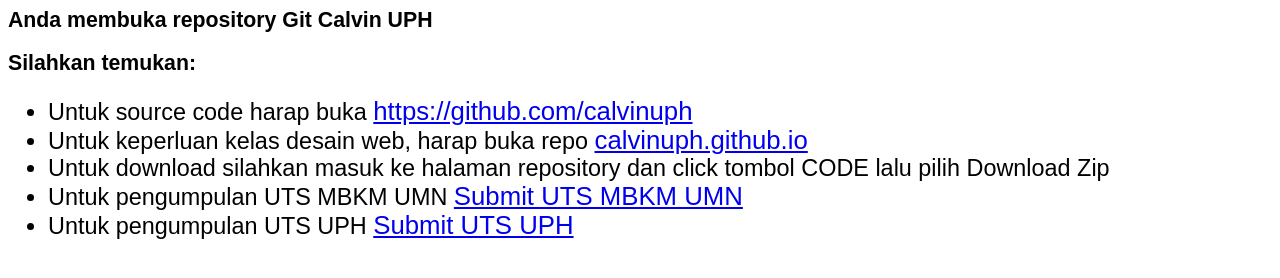
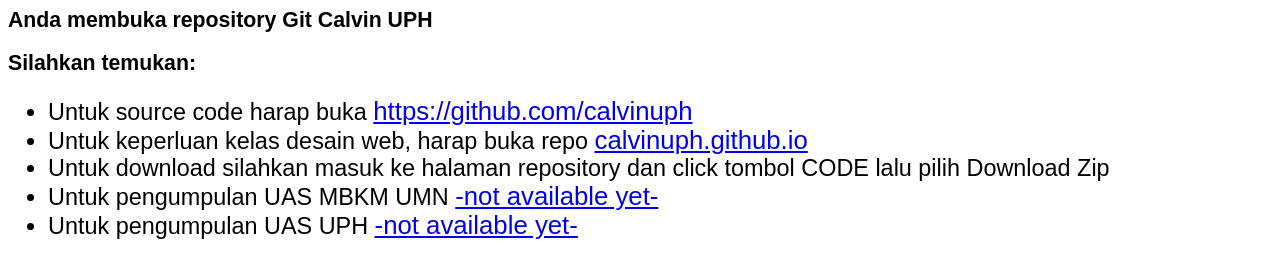
Before and after one commit to calvinuph/calvinuph.github.io, a plain HTML site: page index.html in a window 1280 px wide. Drawn offline with Linux system fonts and the light colour scheme.

Commit message:
Update index.html

```diff
--- a/index.html
+++ b/index.html
@@ -10,8 +10,8 @@
   <li>Untuk source code harap buka <a href="https://github.com/calvinuph">https://github.com/calvinuph</a>
   <li>Untuk keperluan kelas desain web, harap buka repo <a href="https://github.com/calvinuph/calvinuph.github.io">calvinuph.github.io</a>
   <li>Untuk download silahkan masuk ke halaman repository dan click tombol CODE lalu pilih Download Zip
-<li>Untuk pengumpulan UTS MBKM UMN <a href="https://forms.gle/7jfEuBub9gWUDtdt5"> Submit UTS MBKM UMN </a>
-<li>Untuk pengumpulan UTS UPH <a href="https://forms.gle/UUuayNPnFDdUktBcA"> Submit UTS UPH </a>
+<li>Untuk pengumpulan UAS MBKM UMN <a href="https://calvinuph.github.io"> -not available yet- </a>
+<li>Untuk pengumpulan UAS UPH <a href="https://calvinuph.github.io"> -not available yet- </a>
 
 </li>
 </ul>
```
